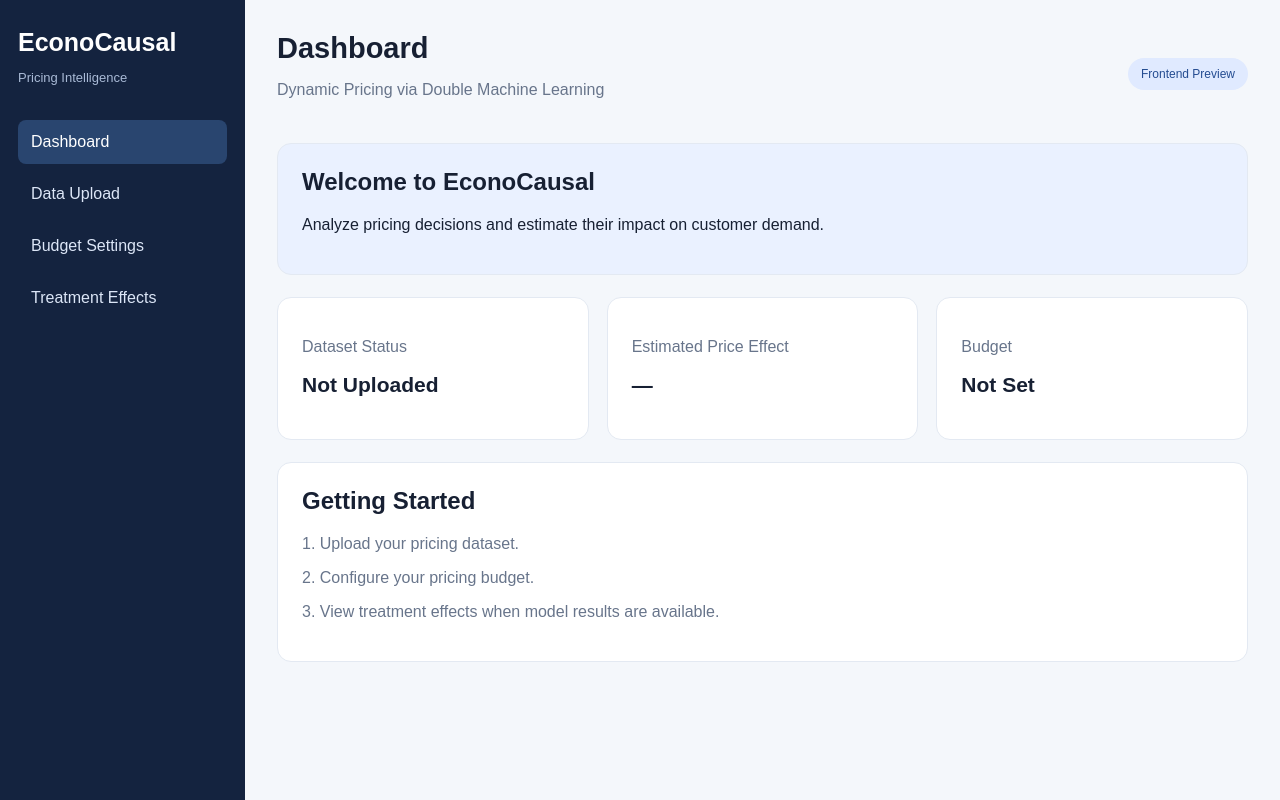
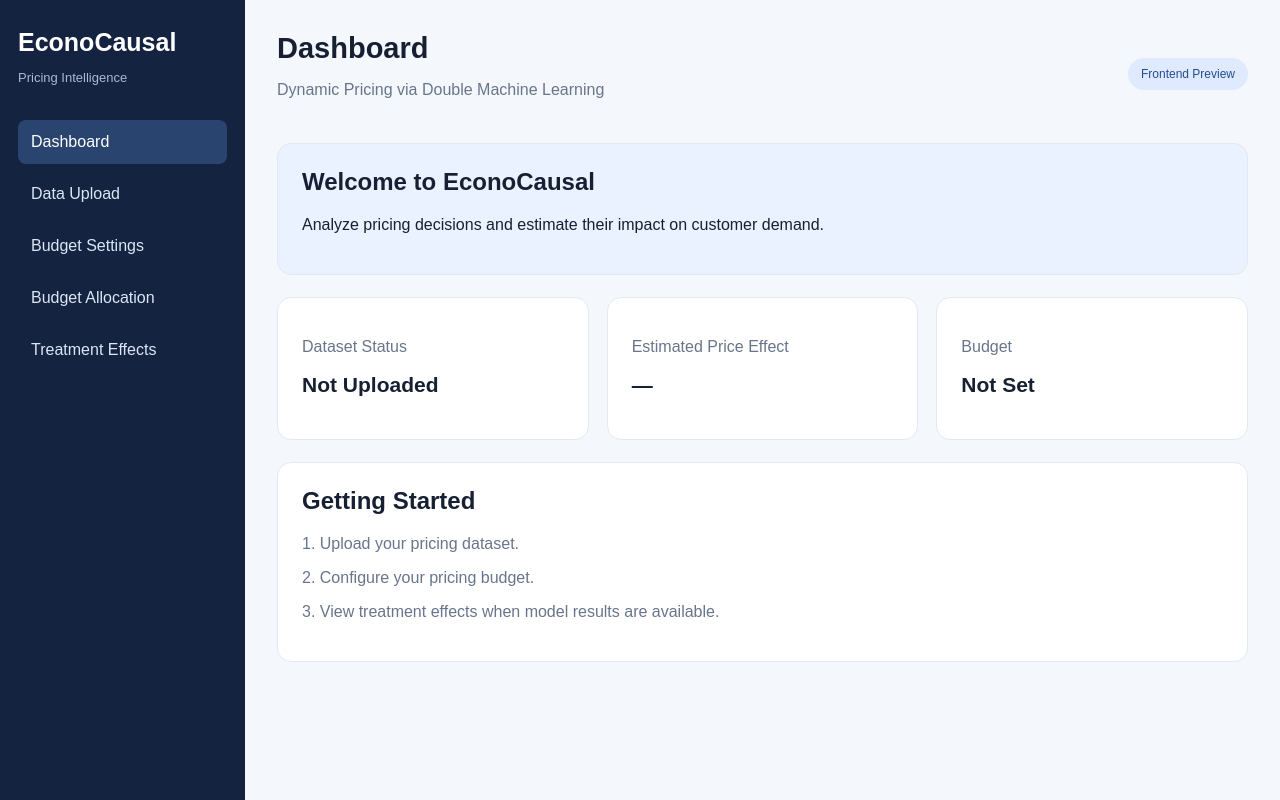
Before and after one commit to Aakash25DS02/-EconoCausal-Dynamic-Pricing-via-Double-Machine-Learning, a React (Vite) app in the folder Frontend/: page / in a window 1280 px wide. Built offline with nearby package versions, Linux system fonts and the light colour scheme.

Commit message:
Add Budget Allocation page to App component

```diff
--- a/Frontend/src/App.jsx
+++ b/Frontend/src/App.jsx
@@ -1,6 +1,7 @@
 import { useState } from 'react'
 import DataUpload from './pages/DataUpload.jsx'
 import BudgetSettings from './pages/BudgetSettings.jsx'
+import BudgetAllocation from './pages/BudgetAllocation.jsx'
 import Dashboard from './pages/Dashboard.jsx'
 import TreatmentEffects from './pages/TreatmentEffects.jsx'
 import './index.css'
@@ -14,6 +15,7 @@ export default function App () {
     'Dashboard',
     'Data Upload',
     'Budget Settings',
+    'Budget Allocation',
     'Treatment Effects'
   ]
 
@@ -55,6 +57,10 @@ export default function App () {
           <BudgetSettings budget={budget} onSave={setBudget} />
         )}
 
+        {activePage === 'Budget Allocation' && (
+          <BudgetAllocation budget={budget} />
+        )}
+
         {activePage === 'Treatment Effects' && (
           <TreatmentEffects dataset={dataset} />
         )}
```
